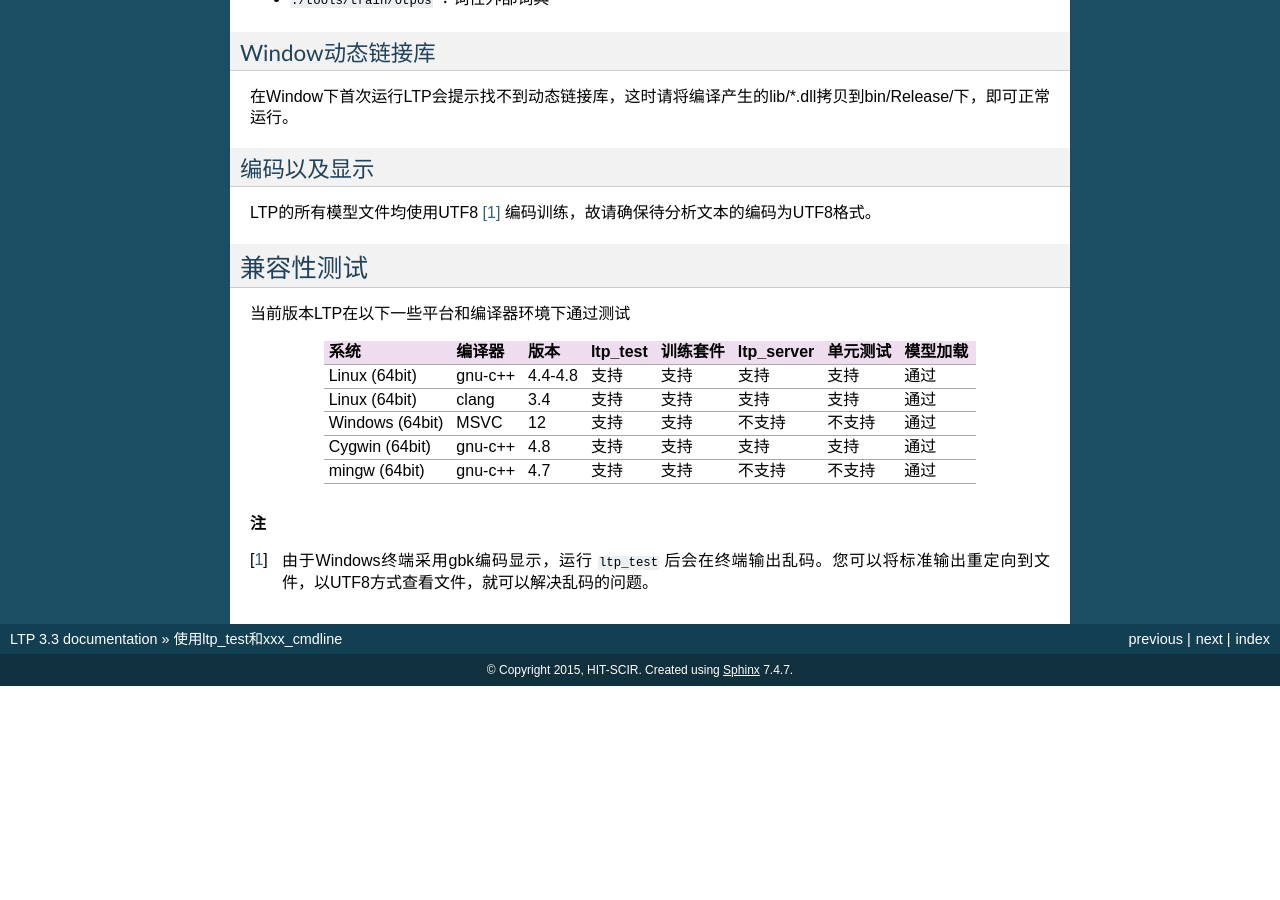
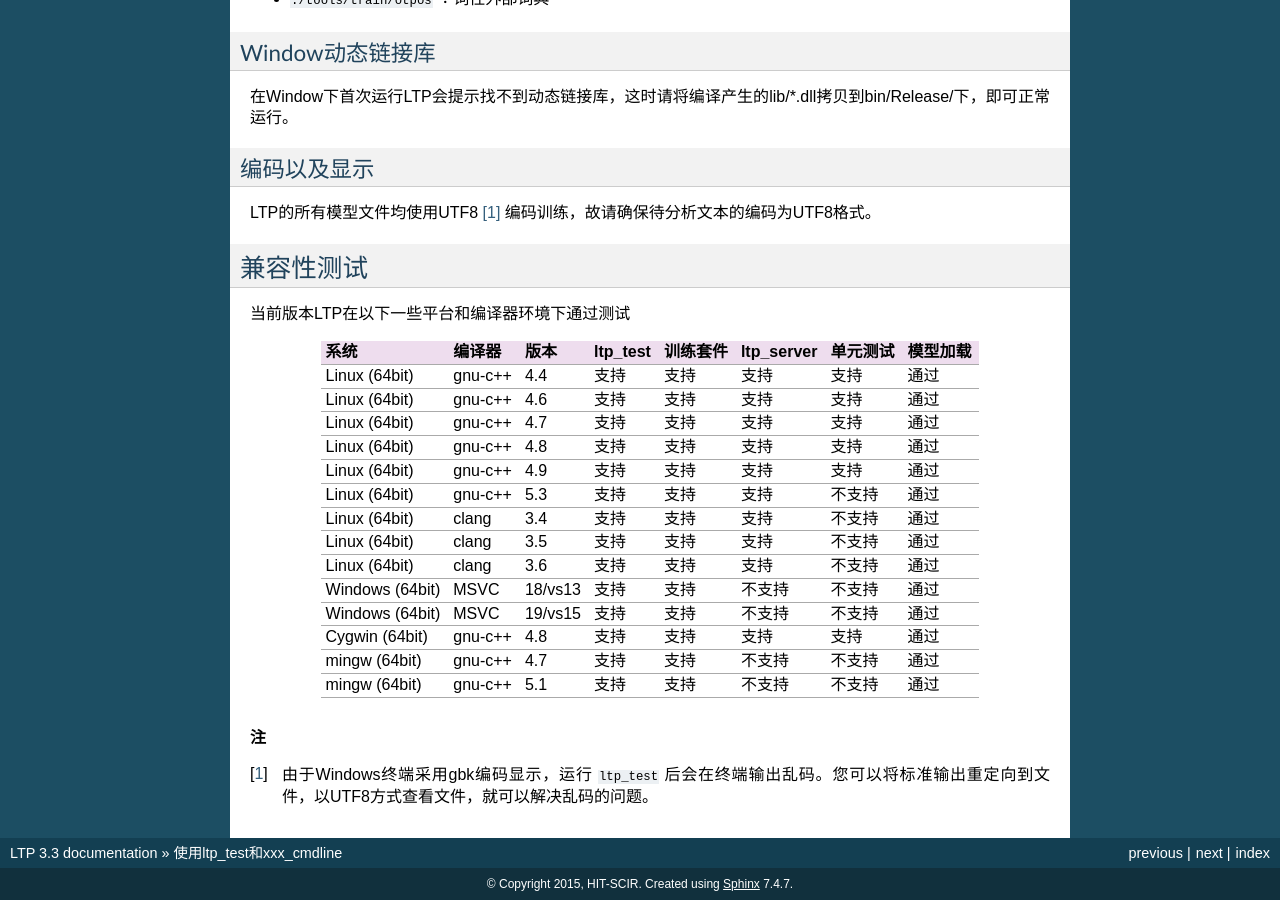
Before and after one commit to HIT-SCIR/ltp, a Sphinx documentation site: the page built from doc/ltptest.rst, in a window 1280 px wide and 900 px high, scrolled down 2894 px. Built offline with Sphinx 7.4.7, drawn with Linux system fonts in a browser that asks for light colours; before the commit the page ends 3580 px from its top, so only the background shows below that.

Commit message:
documentation

```diff
--- a/doc/ltptest.rst
+++ b/doc/ltptest.rst
@@ -185,16 +185,34 @@ LTP的所有模型文件均使用UTF8 [#f1]_ 编码训练，故请确保待分
 +-----------------+---------+---------+----------+----------+------------+----------+----------+
 | 系统            | 编译器  | 版本    | ltp_test | 训练套件 | ltp_server | 单元测试 | 模型加载 |
 +=================+=========+=========+==========+==========+============+==========+==========+
-| Linux (64bit)   | gnu-c++ | 4.4-4.8 | 支持     | 支持     | 支持       | 支持     | 通过     |
+| Linux (64bit)   | gnu-c++ | 4.4     | 支持     | 支持     | 支持       | 支持     | 通过     |
 +-----------------+---------+---------+----------+----------+------------+----------+----------+
-| Linux (64bit)   | clang   | 3.4     | 支持     | 支持     | 支持       | 支持     | 通过     |
+| Linux (64bit)   | gnu-c++ | 4.6     | 支持     | 支持     | 支持       | 支持     | 通过     |
 +-----------------+---------+---------+----------+----------+------------+----------+----------+
-| Windows (64bit) | MSVC    | 12      | 支持     | 支持     | 不支持     | 不支持   | 通过     |
+| Linux (64bit)   | gnu-c++ | 4.7     | 支持     | 支持     | 支持       | 支持     | 通过     |
++-----------------+---------+---------+----------+----------+------------+----------+----------+
+| Linux (64bit)   | gnu-c++ | 4.8     | 支持     | 支持     | 支持       | 支持     | 通过     |
++-----------------+---------+---------+----------+----------+------------+----------+----------+
+| Linux (64bit)   | gnu-c++ | 4.9     | 支持     | 支持     | 支持       | 支持     | 通过     |
++-----------------+---------+---------+----------+----------+------------+----------+----------+
+| Linux (64bit)   | gnu-c++ | 5.3     | 支持     | 支持     | 支持       | 不支持   | 通过     |
++-----------------+---------+---------+----------+----------+------------+----------+----------+
+| Linux (64bit)   | clang   | 3.4     | 支持     | 支持     | 支持       | 不支持   | 通过     |
++-----------------+---------+---------+----------+----------+------------+----------+----------+
+| Linux (64bit)   | clang   | 3.5     | 支持     | 支持     | 支持       | 不支持   | 通过     |
++-----------------+---------+---------+----------+----------+------------+----------+----------+
+| Linux (64bit)   | clang   | 3.6     | 支持     | 支持     | 支持       | 不支持   | 通过     |
++-----------------+---------+---------+----------+----------+------------+----------+----------+
+| Windows (64bit) | MSVC    | 18/vs13 | 支持     | 支持     | 不支持     | 不支持   | 通过     |
++-----------------+---------+---------+----------+----------+------------+----------+----------+
+| Windows (64bit) | MSVC    | 19/vs15 | 支持     | 支持     | 不支持     | 不支持   | 通过     |
 +-----------------+---------+---------+----------+----------+------------+----------+----------+
 | Cygwin (64bit)  | gnu-c++ | 4.8     | 支持     | 支持     | 支持       | 支持     | 通过     |
 +-----------------+---------+---------+----------+----------+------------+----------+----------+
 | mingw (64bit)   | gnu-c++ | 4.7     | 支持     | 支持     | 不支持     | 不支持   | 通过     |
 +-----------------+---------+---------+----------+----------+------------+----------+----------+
+| mingw (64bit)   | gnu-c++ | 5.1     | 支持     | 支持     | 不支持     | 不支持   | 通过     |
++-----------------+---------+---------+----------+----------+------------+----------+----------+
 
 .. rubric:: 注
 
--- a/doc/news.rst
+++ b/doc/news.rst
@@ -1,5 +1,10 @@
 新闻
 =====
+
+语言技术平台3.3.1版 发布
+
+* [修复] 修复了3.3.0版本模型加载的bug
+* [增加] 提供 Windows 下的`ltp_test`和`xxx_cmdline`二进制下载，无需再手工编译
 
 语言技术平台3.3.0版 发布
 
```
Also changed, not shown: NEWS.md (+17 -0 lines), doc/theory.rst (+64 -62 lines).
